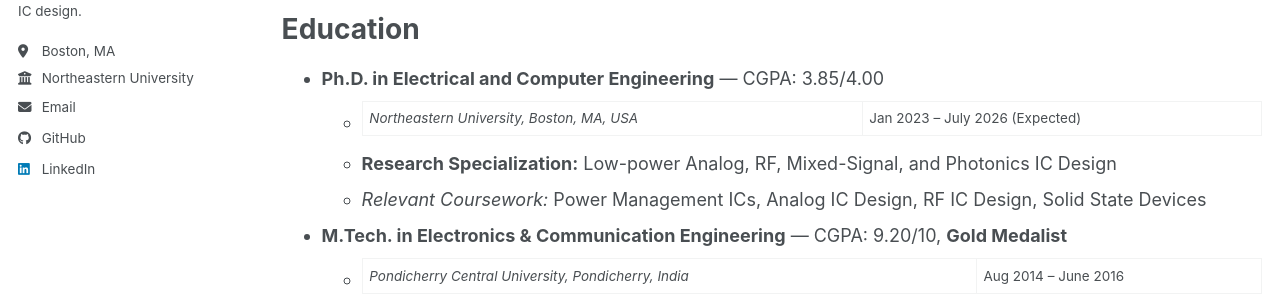
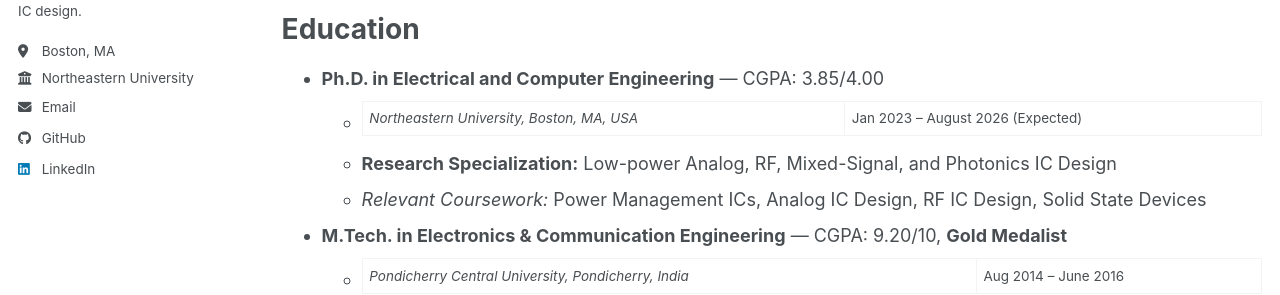
Before and after one commit to Ut1991/Ut1991.github.io, a Jekyll site: the page built from _pages/cv.md, in a window 1280 px wide and 900 px high. Shown: the part 416-711 px from the top of the window. Built offline with Jekyll 4.4.1, drawn with Linux system fonts in a browser that asks for light colours; a style sheet for code colours, icons or effects is not loaded.

Commit message:
Update cv.md

```diff
--- a/_pages/cv.md
+++ b/_pages/cv.md
@@ -20,7 +20,7 @@ Ph.D. Candidate in Electrical and Computer Engineering specializing in low-power
 Education
 ======
 * **Ph.D. in Electrical and Computer Engineering** — CGPA: 3.85/4.00
-  * *Northeastern University, Boston, MA, USA* | Jan 2023 – July 2026 (Expected)
+  * *Northeastern University, Boston, MA, USA* | Jan 2023 – August 2026 (Expected)
   * **Research Specialization:** Low-power Analog, RF, Mixed-Signal, and Photonics IC Design
   * *Relevant Coursework:* Power Management ICs, Analog IC Design, RF IC Design, Solid State Devices
 * **M.Tech. in Electronics & Communication Engineering** — CGPA: 9.20/10, **Gold Medalist**
```
